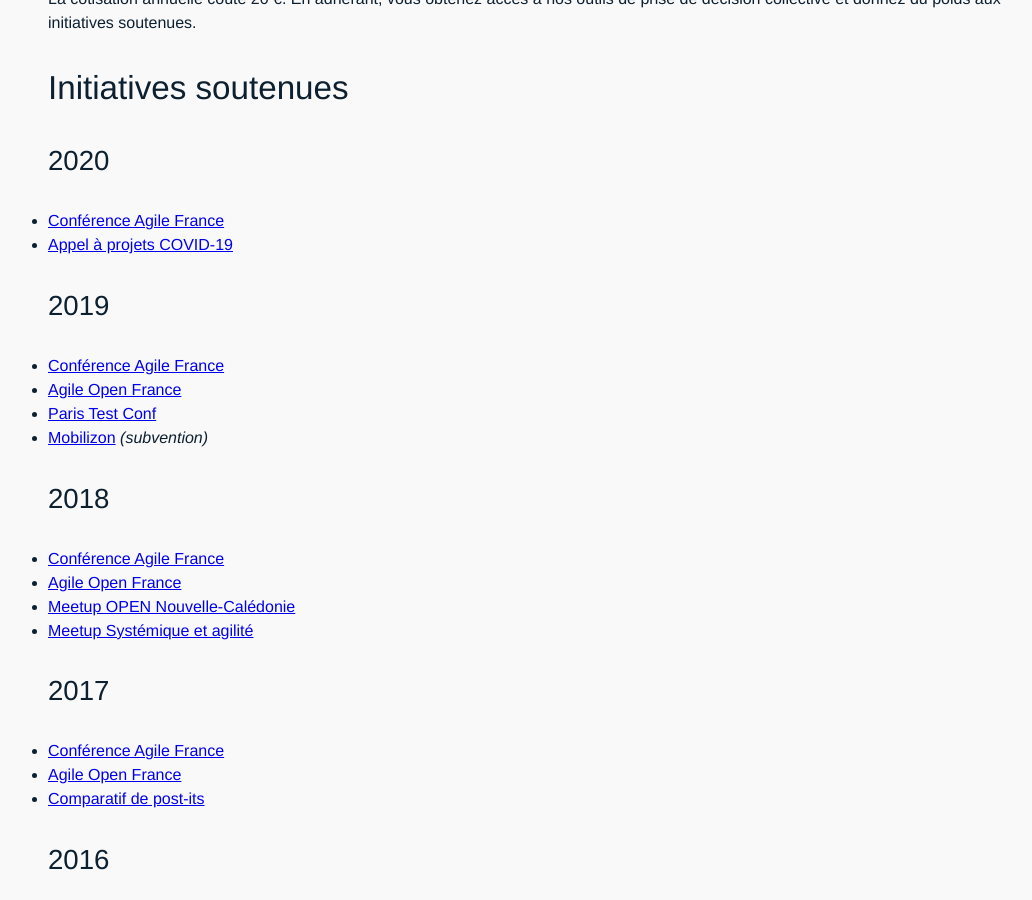
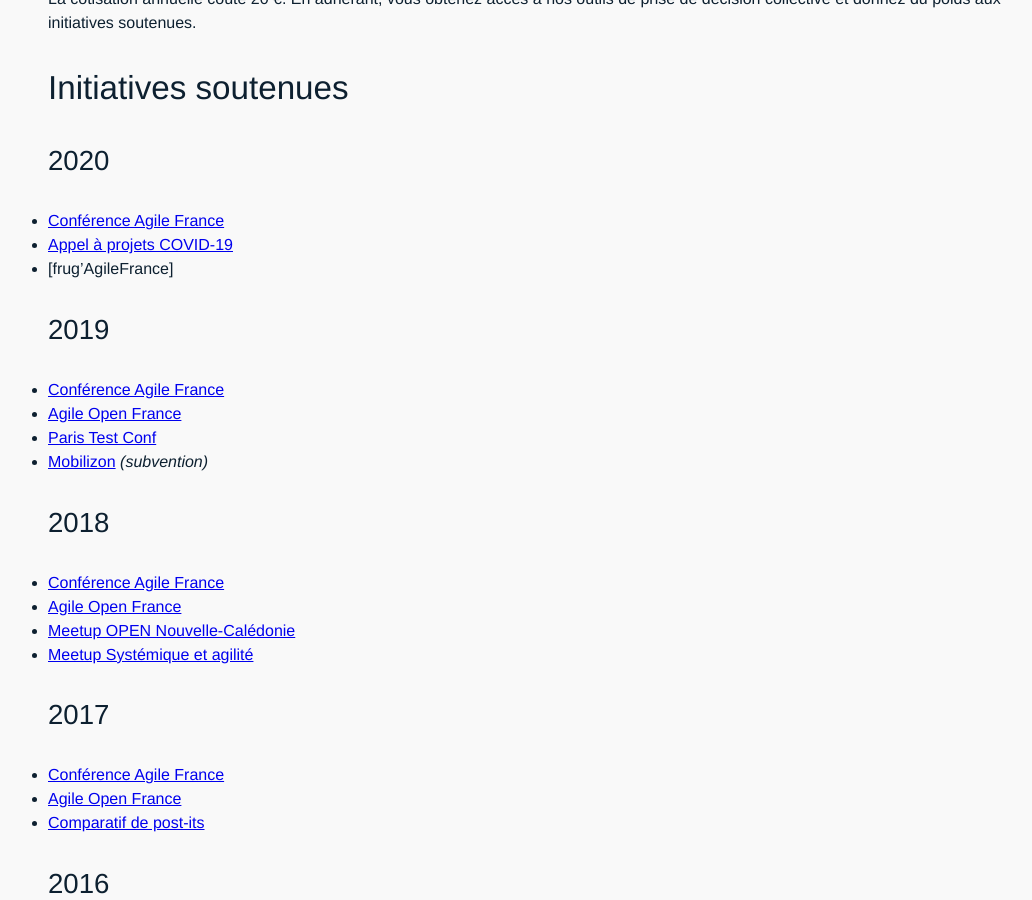
Before and after one commit to AgileFrance/AgileFrance.github.io, a Jekyll site: the page built from _pages/index.md, in a window 1280 px wide and 900 px high, scrolled down 1450 px. Shown: the whole window, without its empty margins (112-1144 px from the left). Built offline with Jekyll 4.4.1, drawn with Linux system fonts in a browser that asks for light colours; comment, search, counter and statistics services are not loaded; our own code applies the rules of GitHub Pages for plain Markdown files.

Commit message:
Update index.md

```diff
--- a/_pages/index.md
+++ b/_pages/index.md
@@ -54,6 +54,7 @@
 
 - [Conférence Agile France](https://2020.conf.agile-france.org)
 - [Appel à projets COVID-19](/appel-a-projets-covid-19)
+- [frug'AgileFrance]
 
 ### 2019
 
```
